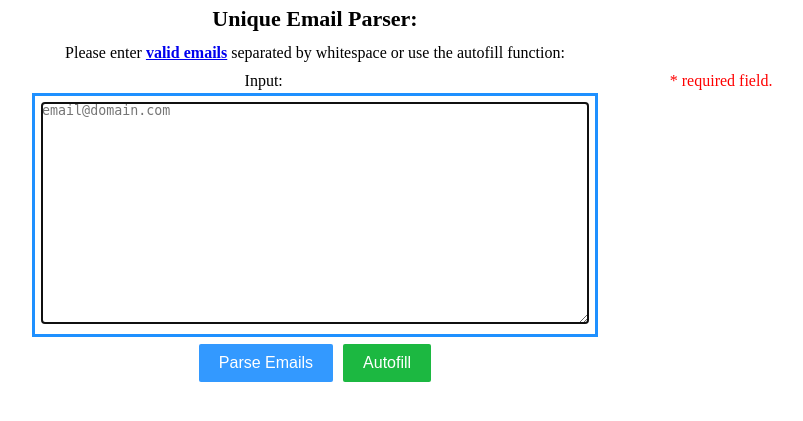
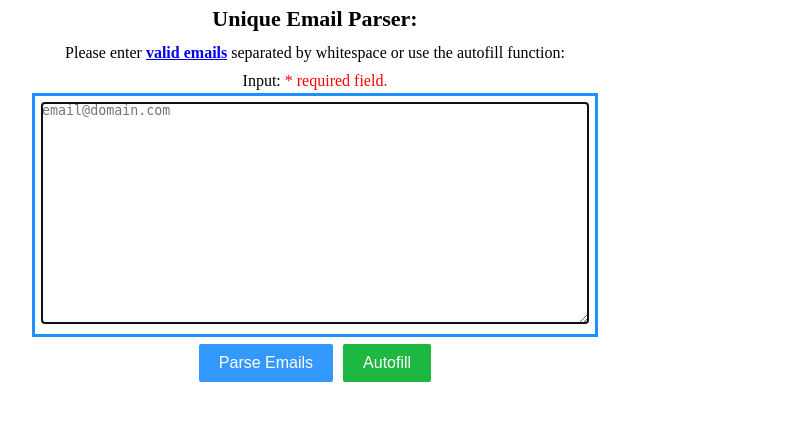
Before and after one commit to ashwin28/asci_php, a PHP site: page / in a window 1280 px wide. Shown: the top 421 px of the page, without its empty margins (325-1128 px from the left). Run offline with PHP 8.4, Linux system fonts and the light colour scheme.

Commit message:
update to .required span

```diff
--- a/asci_style.css
+++ b/asci_style.css
@@ -23,6 +23,7 @@ p {
 }
 .required {
   color: red;
+  float: none !important;
 }
 table {
   display: table;
```
